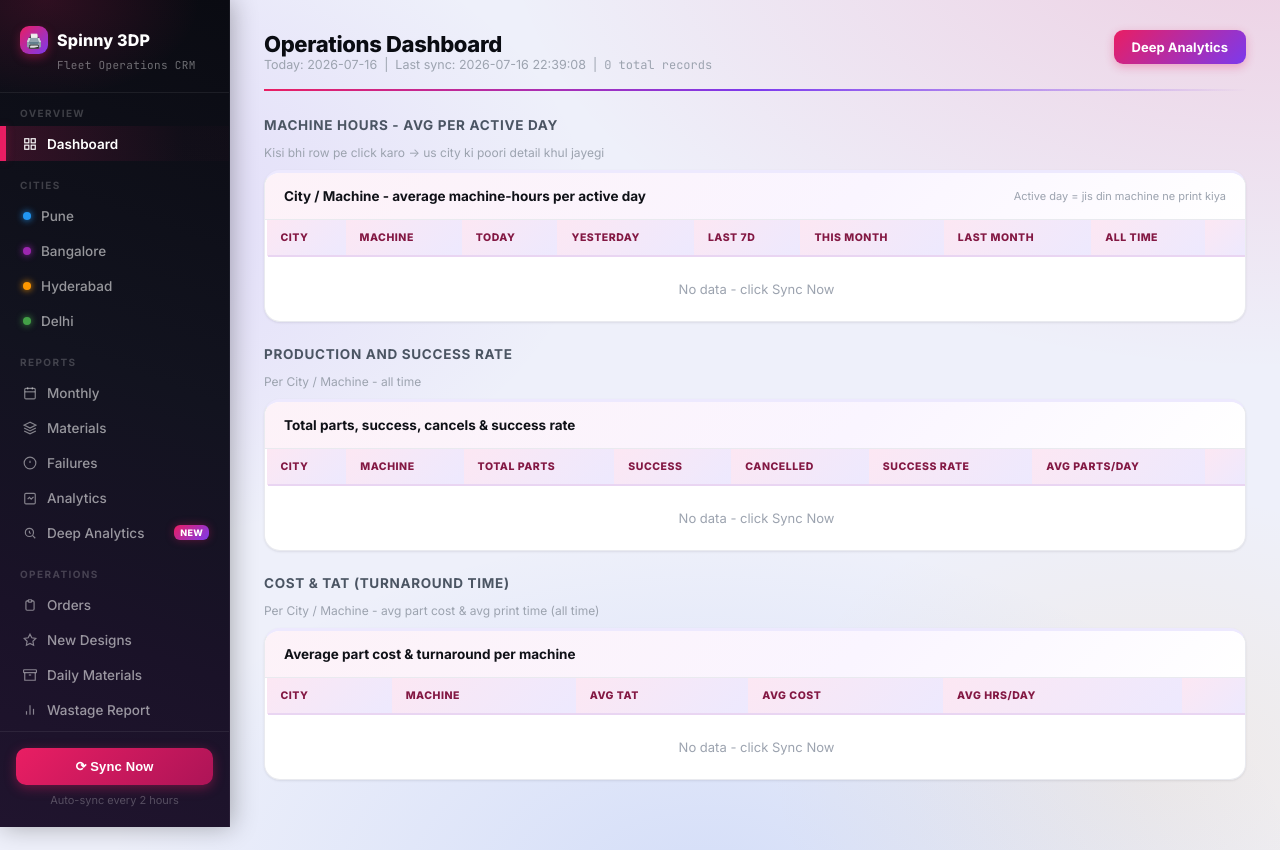
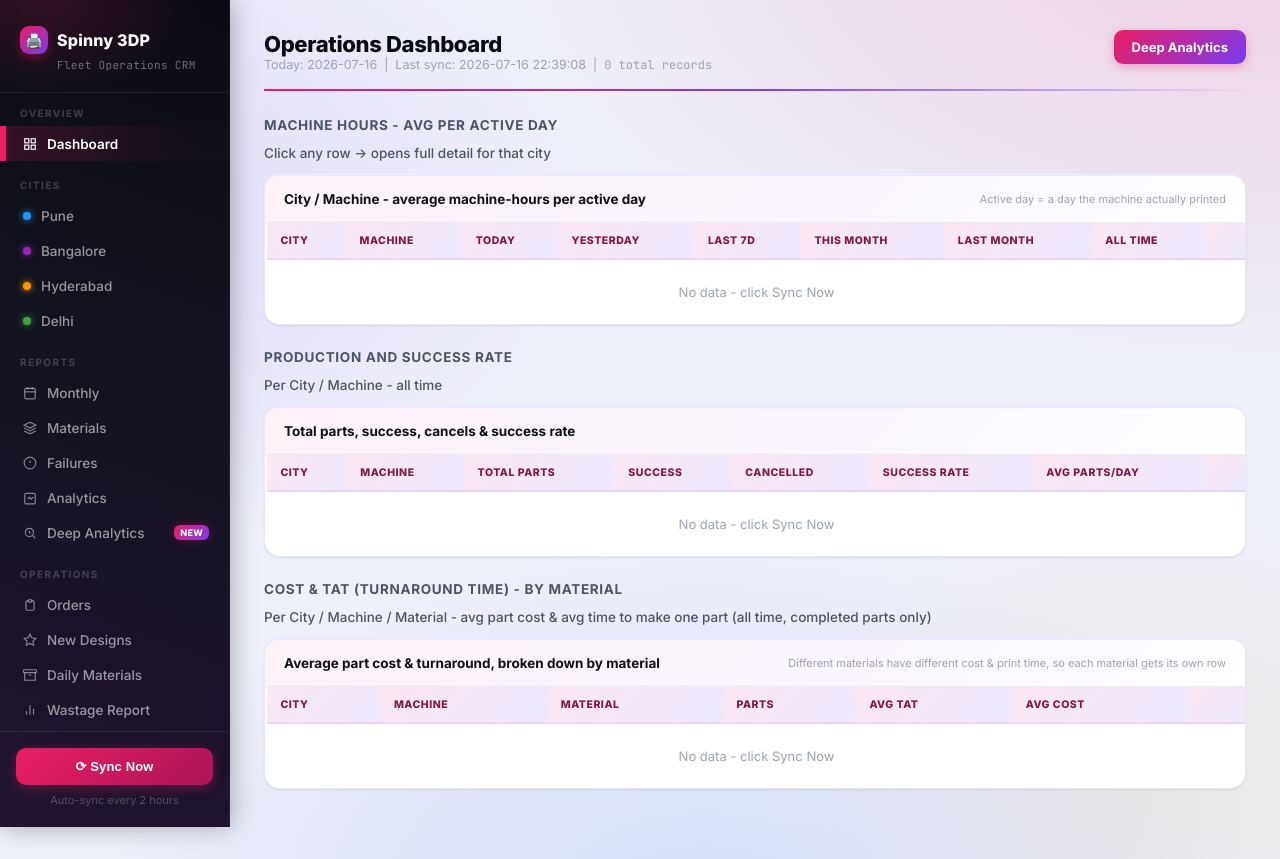
Before and after one commit to vishal15-ops/spinny-3dp-crm, a Flask app: page / in a window 1280 px wide. Run offline with Flask 3, Linux system fonts and the light colour scheme; data comes from the database, SQL or seed files in the repository; data that the repository does not hold is empty.

Commit message:
Update dashboard.html

```diff
--- a/templates/dashboard.html
+++ b/templates/dashboard.html
@@ -7,7 +7,7 @@
   .clickrow:hover{background:#fdf2f8}
   .cpill{display:inline-block;padding:2px 10px;border-radius:12px;font-size:11px;font-weight:700;color:#fff}
   .arrow{color:#e91e63;font-weight:700;font-size:12px}
-  .hint{font-size:12px;color:#9ca3af;margin:2px 0 10px}
+  .hint{font-size:13.5px;color:var(--text-mid);margin:2px 0 12px;font-weight:500}
 </style>
 
 <div class="page-header">
@@ -21,9 +21,9 @@
 </div>
 
 <div class="section-title">Machine Hours - Avg per Active Day</div>
-<div class="hint">Kisi bhi row pe click karo -&gt; us city ki poori detail khul jayegi</div>
+<div class="hint">Click any row -&gt; opens full detail for that city</div>
 <div class="table-card">
-  <div class="table-card-header">City / Machine - average machine-hours per active day<small>Active day = jis din machine ne print kiya</small></div>
+  <div class="table-card-header">City / Machine - average machine-hours per active day<small>Active day = a day the machine actually printed</small></div>
   <table>
     <thead><tr>
       <th>City</th><th>Machine</th><th>Today</th><th>Yesterday</th><th>Last 7d</th><th>This Month</th><th>Last Month</th><th>All Time</th><th></th>
@@ -75,26 +75,27 @@
   </table>
 </div>
 
-<div class="section-title">Cost &amp; TAT (Turnaround Time)</div>
-<div class="hint">Per City / Machine - avg part cost &amp; avg print time (all time)</div>
+<div class="section-title">Cost &amp; TAT (Turnaround Time) - by Material</div>
+<div class="hint">Per City / Machine / Material - avg part cost &amp; avg time to make one part (all time, completed parts only)</div>
 <div class="table-card">
-  <div class="table-card-header">Average part cost &amp; turnaround per machine</div>
+  <div class="table-card-header">Average part cost &amp; turnaround, broken down by material<small>Different materials have different cost &amp; print time, so each material gets its own row</small></div>
   <table>
     <thead><tr>
-      <th>City</th><th>Machine</th><th>Avg TAT</th><th>Avg Cost</th><th>Avg Hrs/Day</th><th></th>
+      <th>City</th><th>Machine</th><th>Material</th><th>Parts</th><th>Avg TAT</th><th>Avg Cost</th><th></th>
     </tr></thead>
     <tbody>
-      {% for r in prod_rows %}
+      {% for r in cost_rows %}
       <tr class="clickrow" onclick="location.href='/deep?city={{ r.city }}'">
         <td><span class="cpill" style="background:{{ city_color[r.city] }}">{{ r.city }}</span></td>
-        <td><b>{{ r.machine }}</b>{% if r.model %} <span style="color:#9ca3af;font-size:11px">{{ r.model }}</span>{% endif %}</td>
+        <td><b>{{ r.machine }}</b></td>
+        <td>{{ r.material }}</td>
+        <td class="mono">{{ r.parts }}</td>
         <td class="mono" style="font-weight:700;color:#7c3aed">{{ r.avg_tat }}</td>
         <td class="mono" style="font-weight:700;color:#0f766e">Rs {{ r.avg_cost }}</td>
-        <td class="mono">{{ r.avg_hours }}h</td>
         <td class="arrow">view -&gt;</td>
       </tr>
       {% else %}
-      <tr><td colspan="6" style="text-align:center;color:#9ca3af;padding:24px">No data - click Sync Now</td></tr>
+      <tr><td colspan="7" style="text-align:center;color:#9ca3af;padding:24px">No data - click Sync Now</td></tr>
       {% endfor %}
     </tbody>
   </table>
```
